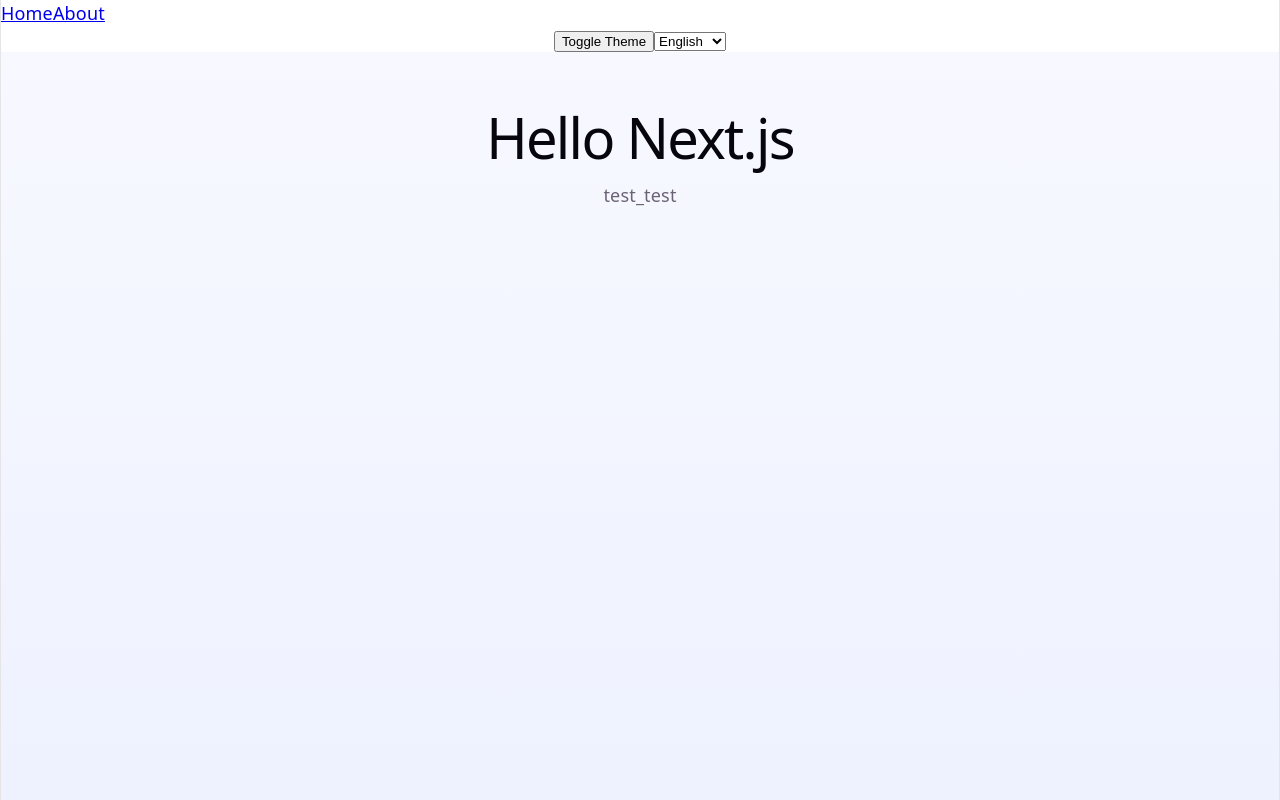
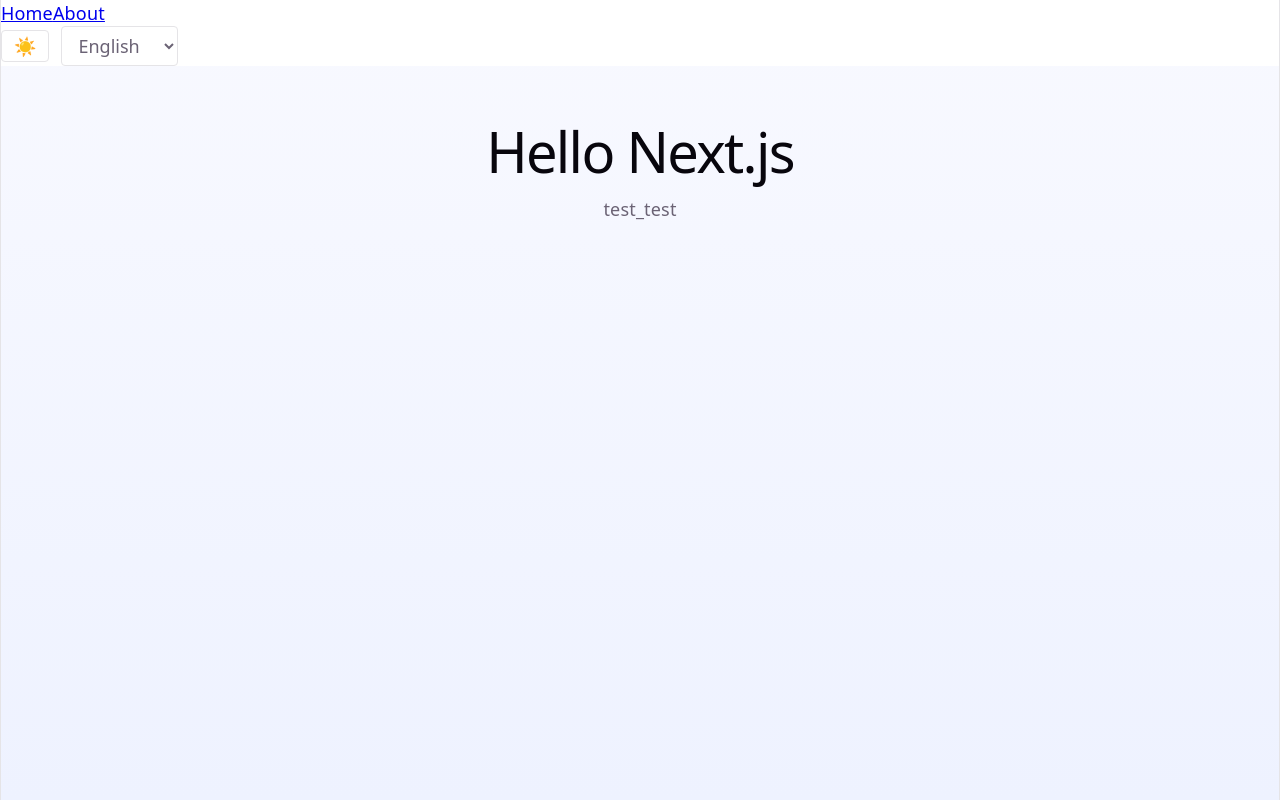
Before and after one commit to ArturKhelshtein/react2026Q2, a Next.js app: page /en in a window 1280 px wide. Built offline with nearby package versions, Linux system fonts and the light colour scheme.

Commit message:
fix: css

```diff
--- a/messages/ru.json
+++ b/messages/ru.json
@@ -9,5 +9,8 @@
     "AboutPage": {
         "title": "О приложении!",
         "description": "Автор: Артур Хельштейн"
+    },
+    "NotFound": {
+        "message": "Страница не найдена."
     }
 }
--- a/src/components/AppHeader.css
+++ b/src/components/AppHeader.css
@@ -12,3 +12,9 @@
     );
     background: #ffffff;
 }
+
+.app-header__controls {
+    display: flex;
+    align-items: center;
+    gap: 12px;
+  }
--- a/src/components/AppHeader.tsx
+++ b/src/components/AppHeader.tsx
@@ -1,20 +1,14 @@
-'use client';
-
 import './AppHeader.css';
 import Navigator from './Navigator';
 import LocaleSwitcher from './LocaleSwitcher';
-import { useTheme } from '@/providers/ThemeProvider';
+import ThemeToggle from './ThemeToggle';
 
 export default function AppHeader() {
-  const { toggleTheme } = useTheme();
-
   return (
     <header className="app__header">
       <Navigator />
       <div className="app-header__controls">
-        <button onClick={toggleTheme} type="button" className="theme-toggle">
-          Toggle Theme
-        </button>
+        <ThemeToggle />
         <LocaleSwitcher />
       </div>
     </header>
--- /dev/null
+++ b/src/components/LocaleSwitcher.css
@@ -0,0 +1,16 @@
+.locale-switcher {
+  padding: 6px 12px;
+  border: 1px solid var(--border);
+  border-radius: 4px;
+  background: var(--bg);
+  color: var(--text);
+  font: inherit;
+  cursor: pointer;
+  outline: none;
+  transition: border-color 0.2s ease;
+}
+
+.locale-switcher:focus {
+  border-color: #7c3aed;
+  box-shadow: 0 0 0 3px rgba(124, 58, 237, 0.12);
+}
--- a/src/components/LocaleSwitcher.tsx
+++ b/src/components/LocaleSwitcher.tsx
@@ -2,6 +2,7 @@
 
 import { useLocale } from 'next-intl';
 import { useRouter, usePathname } from '@/i18n/routing';
+import './LocaleSwitcher.css';
 
 export default function LocaleSwitcher() {
   const locale = useLocale();
@@ -14,7 +15,7 @@ export default function LocaleSwitcher() {
   };
 
   return (
-    <select title="locale" value={locale} onChange={handleChange}>
+    <select title="locale" className="locale-switcher" value={locale} onChange={handleChange}>
       <option value="en">English</option>
       <option value="ru">Русский</option>
     </select>
--- /dev/null
+++ b/src/components/ThemeToggle.css
@@ -0,0 +1,10 @@
+.theme-toggle {
+    padding: 6px 12px;
+    border: 1px solid var(--border);
+    border-radius: 4px;
+    background: var(--bg);
+    color: var(--text);
+    cursor: pointer;
+    font: inherit;
+    line-height: 1;
+}
--- /dev/null
+++ b/src/components/ThemeToggle.tsx
@@ -0,0 +1,19 @@
+'use client';
+
+import { useTheme } from '@/providers/ThemeProvider';
+import './ThemeToggle.css';
+
+export default function ThemeToggle() {
+  const { theme, toggleTheme } = useTheme();
+
+  return (
+    <button
+      type="button"
+      className="theme-toggle"
+      onClick={toggleTheme}
+      aria-label="Toggle theme"
+    >
+      {theme === 'dark' ? '🌙' : '☀️'}
+    </button>
+  );
+}
```
